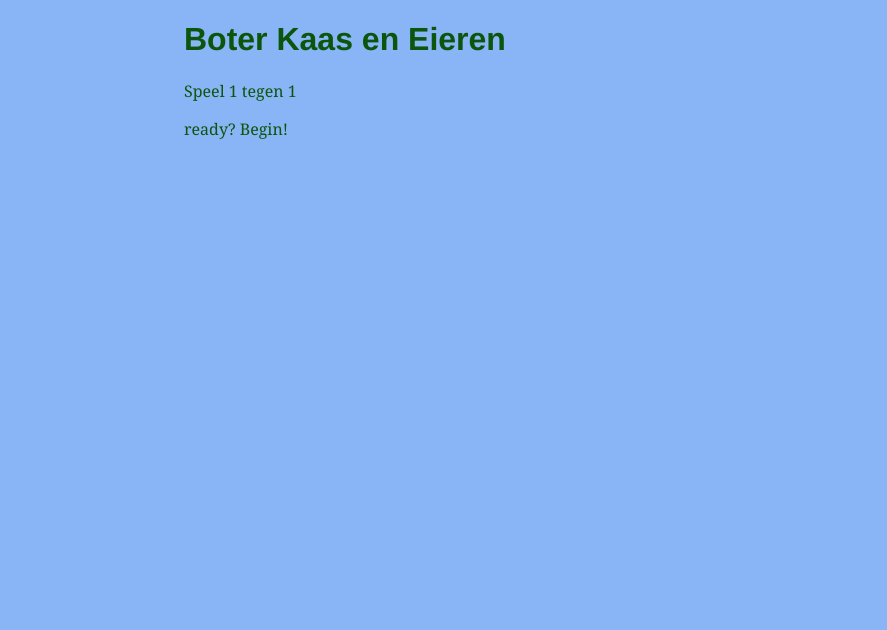
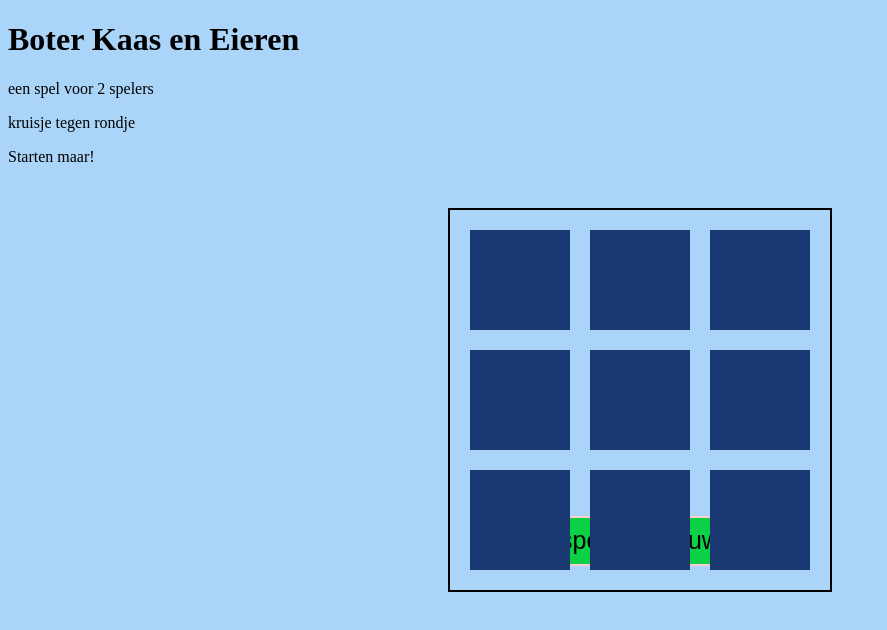
Before and after one commit to bkeinformatika/bkeapp, a plain HTML site: page bke.html in a window 1280 px wide. Shown: the whole page, without its empty margins (0-887 px from the left). Drawn offline with Linux system fonts and the light colour scheme.

Commit message:
Update bke.html

```diff
--- a/bke.html
+++ b/bke.html
@@ -1,44 +1,166 @@
-<!DOCTYPE html PUBLIC "-//W3C//DTD HTML 4.01//EN">
-<html>
+<!doctype html>
+<html lang="en">
 <head>
-  <title>Boter Kaas en Eieren</title>
-  <style type="text/css">
-  body {
-    padding-left: 11em;
-    font-family: Georgia, "Times New Roman",
-          Times, serif;
-    color:rgb(11, 85, 13);
-    background-color: #89b4f5 }
-  ul.navbar {
-    list-style-type: none;
-    padding: 0;
-    margin: 0;
-    position: absolute;
-    top: 2em;
-    left: 1em;
-    width: 9em }
-  h1 {
-    font-family: Helvetica, Geneva, Arial,
-          SunSans-Regular, sans-serif }
-  ul.navbar li {
-    background: white;
-    margin: 0.5em 0;
-    padding: 0.3em;
-    border-right: 1em solid rgb(18, 56, 18) }
-  ul.navbar a {
-    text-decoration: none }
+	<meta charset="UTF-8">
+	<title>Boter Kaas en Eieren</title>
 
+<style>
+	body{
+        background-color:  rgb(170, 213, 248);
+    }
+    canvas {
+        border: 2px solid #000;
+		position: absolute;
+		margin: auto;
+		top: 0;
+		bottom: 0;
+		left: 0;
+		right: 0;
+	}
+    button{
+        background-color: rgb(12, 209, 71);
+        border:2px solid rgb(252, 206, 206);
+        width: 300px;
+        height:50px;
+        font-size: 25px;
+        display:block;
+        margin: 350px auto;
 
-  </style>
+    }
+
+</style>
+
+<script>
+var canvas, ctx;
+var data;
+var player;
+window.onload = function main() {
+	canvas = document.createElement("canvas");
+	canvas.width = canvas.height = 3*120 + 20;
+	ctx = canvas.getContext("2d");
+	document.body.appendChild(canvas);
+	canvas.addEventListener("mousedown", mouseDown);
+	init();
+	tick();
+}
+function init() {
+	if (data == null) {
+		data = [];
+		for (var i = 0; i < 9; i++) {
+			var x = (i % 3)*120 + 20;
+			var y = Math.floor(i/3)*120 + 20;
+			data.push(new Tile(x, y));
+		}
+	}
+	player = Tile.NOUGHT;
+}
+function tick() {
+	window.requestAnimationFrame(tick);
+	update();
+	render();
+}
+function update() {
+	for (var i = data.length; i--;) {
+		data[i].update();
+	}
+}
+function render() {
+	ctx.clearRect(0, 0, canvas.width, canvas.height);
+	for (var i = data.length; i--;) {
+		data[i].draw(ctx);
+	}
+}
+//aanklikken
+function mouseDown(evt) {
+	var el = evt.target;
+	var px = evt.clientX - el.offsetLeft;
+	var py = evt.clientY - el.offsetTop;
+	if (px % 120 >= 20 && py % 120 >= 20) {
+		var idx = Math.floor(px/120);
+		idx += Math.floor(py/120)*3;
+		if (data[idx].hasData()) {
+			return;
+		}
+		data[idx].flip(player);
+		player = player === Tile.NOUGHT ? Tile.CROSS : Tile.NOUGHT;
+	}
+}
+// tegels
+function Tile(x, y) {
+	var x = x, y = y;
+	var tile = Tile.BLANK;
+	var anim = 0;
+	if (tile == null) {
+		var _c = document.createElement("canvas");
+		_c.width = _c.height = 100;
+		_ctx = _c.getContext("2d");
+		_ctx.fillStyle = "rgb(26, 56, 114)";
+		_ctx.lineWidth = 4;
+		_ctx.strokeStyle = "white";
+		_ctx.lineCap = "round";
+		// Blanke tegel
+		_ctx.fillRect(0, 0, 100, 100);
+		Tile.BLANK = new Image();
+		Tile.BLANK.src = _c.toDataURL();
+		// Rondje
+		_ctx.fillRect(0, 0, 100, 100);
+		_ctx.beginPath();
+		_ctx.arc(50, 50, 30, 0, 2*Math.PI);
+		_ctx.stroke();
+		Tile.NOUGHT = new Image();
+		Tile.NOUGHT.src = _c.toDataURL();
+		// Kruisje
+		_ctx.fillRect(0, 0, 100, 100);
+		_ctx.beginPath();
+		_ctx.moveTo(20, 20);
+		_ctx.lineTo(80, 80);
+		_ctx.moveTo(80, 20);
+		_ctx.lineTo(20, 80);
+		_ctx.stroke();
+		Tile.CROSS = new Image();
+		Tile.CROSS.src = _c.toDataURL();
+		tile = Tile.BLANK;
+	}
+	this.hasData = function() {
+		return tile !== Tile.BLANK;
+	}
+	this.flip = function(next) {
+		tile = next;
+		anim = 1;
+	}
+	this.update = function() {
+		if (anim > 0) {
+			anim -= 0.02;
+		}
+	}
+	this.draw = function(ctx) {
+		if (anim <= 0) {
+			ctx.drawImage(tile, x, y);
+			return;
+		}
+		var res = 2;
+		var t = anim > 0.5 ? Tile.BLANK : tile;
+		var p = -Math.abs(2*anim - 1) + 1;
+		for (var i = 0; i < 100; i += res) {
+			var j = 50 - (anim > 0.5 ? 100 - i : i);
+			ctx.drawImage(t, i, 0, res, 100,
+				x + i - p*i + 50*p,
+				y - j*p*0.2,
+				res,
+				100 + j*p*0.4
+			);
+		}
+	}
+}
+
+</script>
 </head>
-
 <body>
-
-<!-- Hoofdtekst -->
-<h1>Boter Kaas en Eieren</h1>
-<p>Speel 1 tegen 1
-<p>ready? Begin!
-
+    <h1>Boter Kaas en Eieren</h1>
+    <p>een spel voor 2 spelers</p>
+    <p>kruisje tegen rondje</p>
+    <p>Starten maar!</p>
+    <button onClick="window.location.reload()";>speel opnieuw</button>
 
 </body>
 </html>
```
